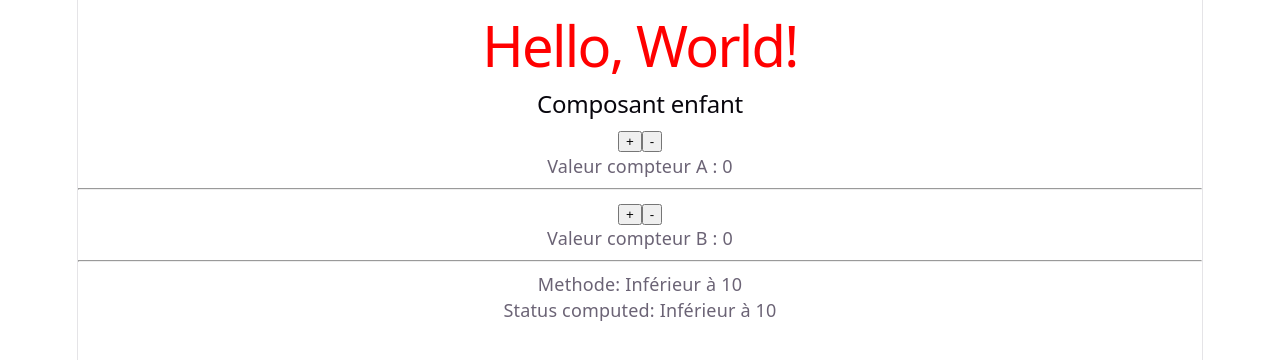
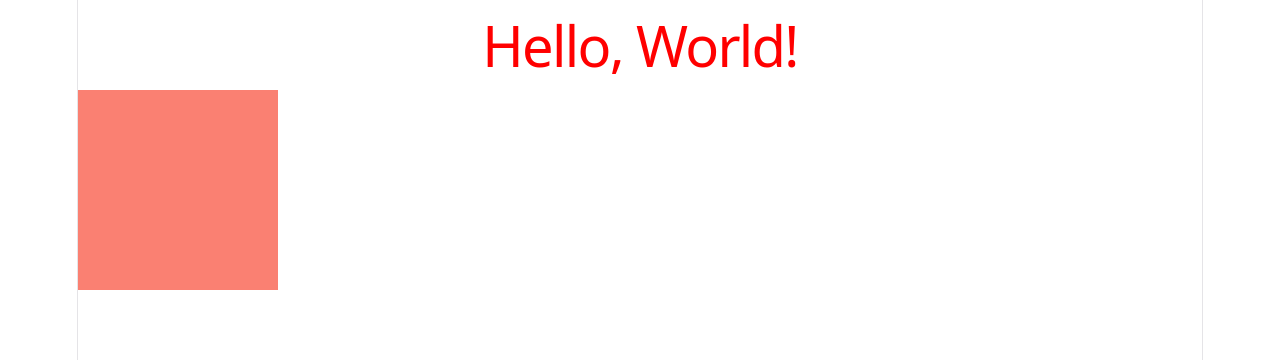
Before and after one commit to ngapsgeschaft/tuto-vue, a Vue app: page / in a window 1280 px wide. Shown: the top 360 px of the page. Built offline with nearby package versions, Linux system fonts and the light colour scheme.

Commit message:
ch#02(css): Définition de style interne à un composant
...en utilisant l'élément "style".

```diff
--- a/src/components/MyComposant.vue
+++ b/src/components/MyComposant.vue
@@ -22,7 +22,7 @@
 
   <!-- <input type="text" id="text" v-model="valeur">
   <p>{{ valeur }}</p> -->
-  <div>
+  <!-- <div>
     <h2>Composant enfant</h2>
 
     <button v-on:click="compteurA++">+</button>
@@ -39,8 +39,8 @@
 
     <p>Methode: {{ statusMethod() }}</p>
     <p>Status computed: {{ statusComputed }}</p>
-  </div>
-
+  </div> -->
+  <div class="box"></div>
 </template>
 
 <script>
@@ -89,7 +89,7 @@
       }
     }
   } */
-  export default {
+  /* export default {
     data () {
       return {
         compteurA: 0,
@@ -112,8 +112,13 @@
 
       }
     }
-  }
+  } */
 </script>
 
 <style>
+.box {
+  width: 200px;
+  height: 200px;
+  background-color: salmon;
+}
 </style>
```
